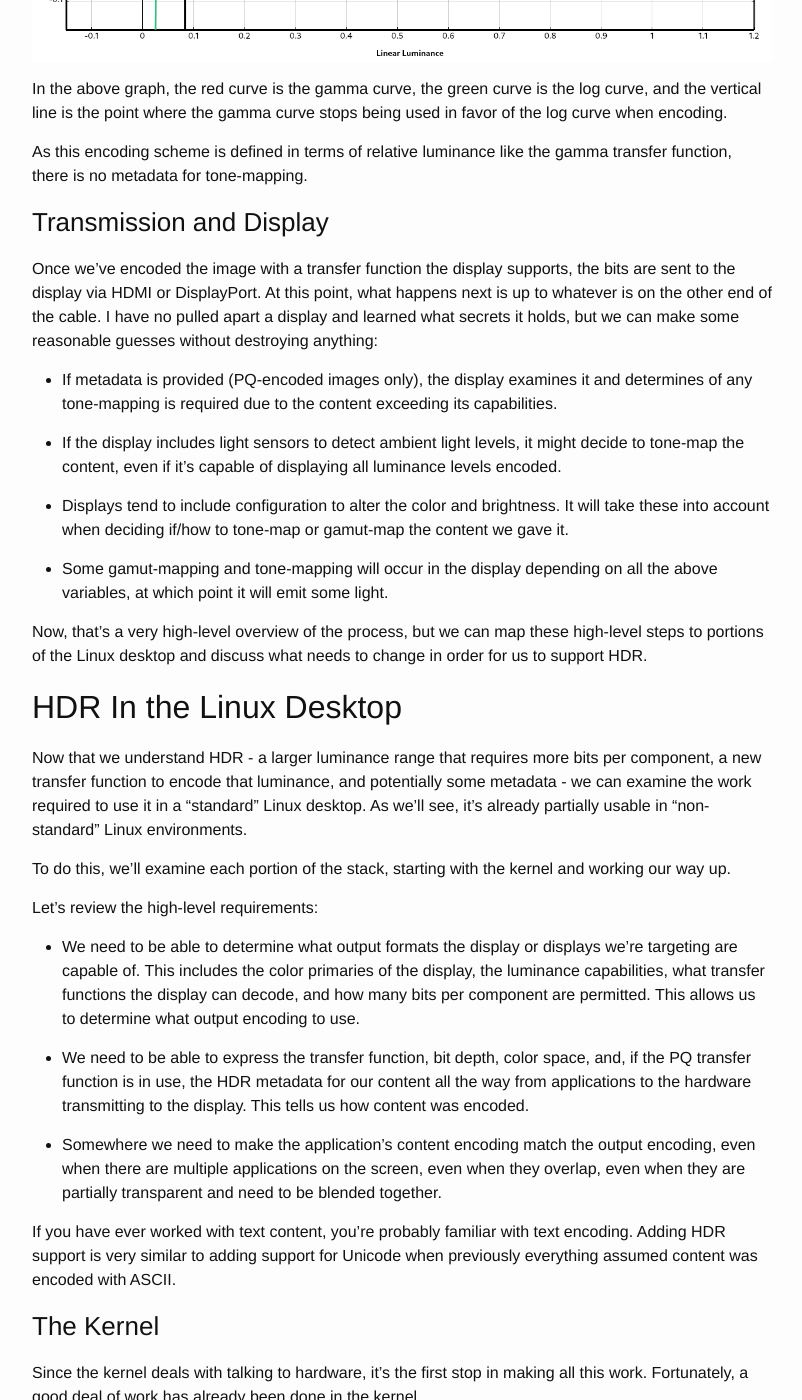
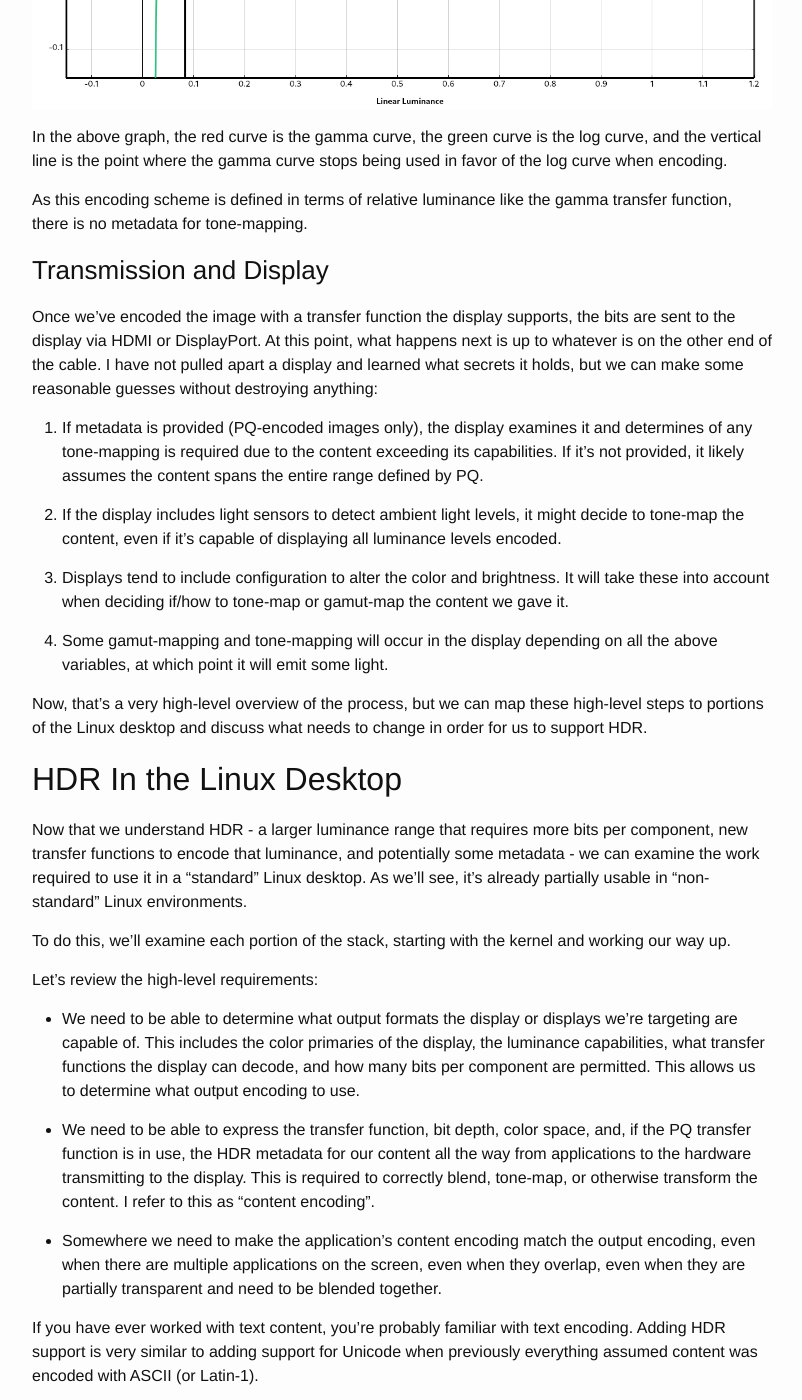
Before and after one commit to jeremycline/jcline.org, a Jekyll site: the page built from _posts/2021-03-17-hdr-in-linux-p1.md, in a window 1280 px wide and 1400 px high, scrolled down 14173 px. Shown: the whole window, without its empty margins (238-1040 px from the left). Built offline with Jekyll 4.4.1, drawn with Linux system fonts in a browser that asks for light colours; some of the changed text lies outside the part shown.

Commit message:
Add a tiny bit of polish to the blog post in preparation for publishing

```diff
--- a/_posts/2021-03-17-hdr-in-linux-p1.md
+++ b/_posts/2021-03-17-hdr-in-linux-p1.md
@@ -1,7 +1,7 @@
 ---
 layout: post
-title:  "HDR in Linux"
-date:   2021-04-09 14:32:38 -0400
+title:  "HDR in Linux: Part 1"
+date:   2021-04-30 15:05:08 -0400
 categories: blog fedora graphics hdr
 ---
 
@@ -14,7 +14,7 @@ covering it, but that there's a huge amount of material can be rather
 confusing. I thought it best to add more material that is probably also
 confusing, but may help me think through HDR better. The following content is
 likely wrong as I have no background in colorimetry, the human visual system,
-or graphics generally.
+or graphics generally. I'd love to hear what makes no sense.
 
 ## Background
 
@@ -432,20 +432,21 @@ Wikipedia page linked above.
 
 The perceptual quantizer transfer function is paired with metadata describing
 the image or images it is used to encode. This metadata is usually the primary
-colors of the display used to create the content (which red, green, and blue)
-as well as luminance statistics like the image's minimum, maximum, and average
-luminance. This metadata is particularly useful when the display used to create
-the content is not the same as the display used to view the content (movies, TV
-shows, etc).
+colors of the display used to create the content as well as luminance
+statistics like the image's minimum, maximum, and average luminance. This
+metadata allows consumers of the content to perform better tone-mapping and
+gamut-mapping since it describes the exact color volume of the content.
 
 The PQ curve supports encoding luminance up to 10,000 nits, but there are no
-consumers displays capable of that. Even professional displays built for
+consumers displays capable of that. The BT 2020 color space is much larger than
+displays are currently capable of. Even professional displays built for
 movie-making are well short of that, currently around 4,000 nits. This is still
 much higher than current consumer displays, so the metadata can be used to
-further tone-map the content from the levels the film studio used to the
-capabilities of the individual display. In the future, when consumer monitors
-become more capable, the same films will look better as they require less
-tone-mapping and the original intent can be more accurately rendered.
+tone-map and gamut-map the content from the capabilities of fancy display the
+film studio used to the capabilities of the individual display. In the future,
+when consumer monitors become more capable, the same films will look better as
+they require less tone-mapping and the original intent can be more accurately
+rendered.
 
 ##### The Hybrid Log-Gamma
 
@@ -477,24 +478,25 @@ gamma transfer function, there is no metadata for tone-mapping.
 
 Once we've encoded the image with a transfer function the display supports, the
 bits are sent to the display via HDMI or DisplayPort. At this point, what
-happens next is up to whatever is on the other end of the cable. I have no
+happens next is up to whatever is on the other end of the cable. I have not
 pulled apart a display and learned what secrets it holds, but we can make some
 reasonable guesses without destroying anything:
 
-- If metadata is provided (PQ-encoded images only), the display examines it and
+1. If metadata is provided (PQ-encoded images only), the display examines it and
   determines of any tone-mapping is required due to the content exceeding its
-  capabilities.
+  capabilities. If it's not provided, it likely assumes the content spans the
+  entire range defined by PQ.
 
-- If the display includes light sensors to detect ambient light levels, it
+2. If the display includes light sensors to detect ambient light levels, it
   might decide to tone-map the content, even if it's capable of displaying all
   luminance levels encoded.
 
-- Displays tend to include configuration to alter the color and brightness. It
-  will take these into account when deciding if/how to tone-map or gamut-map
-  the content we gave it.
+3. Displays tend to include configuration to alter the color and brightness. It
+   will take these into account when deciding if/how to tone-map or gamut-map
+   the content we gave it.
 
-- Some gamut-mapping and tone-mapping will occur in the display depending on all
-  the above variables, at which point it will emit some light.
+4. Some gamut-mapping and tone-mapping will occur in the display depending on all
+   the above variables, at which point it will emit some light.
 
 Now, that's a very high-level overview of the process, but we can map these
 high-level steps to portions of the Linux desktop and discuss what needs to
@@ -503,10 +505,10 @@ change in order for us to support HDR.
 ## HDR In the Linux Desktop
 
 Now that we understand HDR - a larger luminance range that requires more bits
-per component, a new transfer function to encode that luminance, and
-potentially some metadata - we can examine the work required to use it in a
-"standard" Linux desktop. As we'll see, it's already partially usable in
-"non-standard" Linux environments.
+per component, new transfer functions to encode that luminance, and potentially
+some metadata - we can examine the work required to use it in a "standard"
+Linux desktop. As we'll see, it's already partially usable in "non-standard"
+Linux environments.
 
 To do this, we'll examine each portion of the stack, starting with the kernel
 and working our way up.
@@ -521,8 +523,9 @@ Let's review the high-level requirements:
 
 - We need to be able to express the transfer function, bit depth, color space,
   and, if the PQ transfer function is in use, the HDR metadata for our content
-  all the way from applications to the hardware transmitting to the display. This
-  tells us how content was encoded.
+  all the way from applications to the hardware transmitting to the display.
+  This is required to correctly blend, tone-map, or otherwise transform the
+  content. I refer to this as "content encoding".
 
 - Somewhere we need to make the application's content encoding match the output
   encoding, even when there are multiple applications on the screen, even when
@@ -531,7 +534,7 @@ Let's review the high-level requirements:
 
 If you have ever worked with text content, you're probably familiar with text
 encoding. Adding HDR support is very similar to adding support for Unicode when
-previously everything assumed content was encoded with ASCII.
+previously everything assumed content was encoded with ASCII (or Latin-1).
 
 ### The Kernel
 
@@ -552,6 +555,8 @@ display we're preparing content for. We need to know:
   Unfortunately, at the moment much of this information might not be available.
 
 - The minimum luminance.
+
+- What types of content encoded are allowed.
 
 - The types of HDR metadata it supports. These fall into two categories:
   static and dynamic. Static metadata applies to the entire piece of media,
@@ -649,17 +654,25 @@ color space to the destination color space. When combined with a de-gamma LUT
 and gamma LUT, it can be used to efficiently decode, transform, and re-encode
 content for a particular color space.
 
+Note that both `CTM` and the look-up tables apply to a CRTC, which is
+problematic if we wish to use the hardware to blend planes together that have
+different content encoding.
+
 ##### Blending with Planes
 
 It is possible to have hardware blend ("composite") images together using
 [planes](https://www.kernel.org/doc/html/v5.11/gpu/drm-kms.html#plane-composition-properties).
 
-However, the documentation does not mention using the GAMMA_LUT or DEGAMMA_LUT
-to blend the content using linear, optical values so it is not clear what
-impact this feature has on color correctness.
+However, the documentation does not mention using the `GAMMA_LUT` or
+`DEGAMMA_LUT` to blend the content using linear, optical values so it is not
+clear what impact this feature has on color correctness, even when the planes
+being blended are all the in same color space.
 
-More work *may* be required here to use this feature when correct colors are a
-concern.
+More work is required here to use this feature when correct colors are a
+concern. Harry Wentland from AMD recently started a [discussion on API changes
+for
+planes](https://lore.kernel.org/dri-devel/20210426173852.484368-1-harry.wentland@amd.com/)
+which looks to address these shortcomings.
 
 ##### HDR Metadata
 
@@ -673,7 +686,6 @@ which corresponds to the static HDR metadata required for the HDR10 standard.
 
 Other standards that use dynamic metadata rather than static metadata include
 HDR10+ and Dolby Vision. More work is required here to support these standards.
-
 
 ### Wayland
 
@@ -693,7 +705,7 @@ the content encoding is. We need the equivalent of the `Content-Type` header
 used in email or HTTP. Unfortunately, the core Wayland protocols do not include
 a way for clients to express how the content has been encoded. Instead, it is
 assumed to be sRGB. This is a bit like assuming all text content in the world
-is ASCII. Depending on where you are in the world it's usually "right", but
+is ASCII. Depending on where you are in the world it is often "right", but
 there's a bunch of text out there that is not encoded with ASCII and it becomes
 unreadable unless encoding is explicitly taken into account everywhere.
 
@@ -723,9 +735,14 @@ capabilities.
 
 ### Mesa
 
-[EGL](https://www.khronos.org/registry/EGL/sdk/docs/man/html/eglCreatePlatformWindowSurface.xhtml) and [Vulkan](https://www.khronos.org/registry/vulkan/specs/1.2-extensions/html/vkspec.html#_wsi_swapchain) both include the color space and transfer function associated
-with surfaces. Additionally, both include extensions for expressing luminance
-details:
+Clients render their content with Mesa, and this is where the Wayland protocol
+changes are implemented on the client side.
+
+[EGL](https://www.khronos.org/registry/EGL/sdk/docs/man/html/eglCreatePlatformWindowSurface.xhtml)
+and
+[Vulkan](https://www.khronos.org/registry/vulkan/specs/1.2-extensions/html/vkspec.html#_wsi_swapchain)
+both include the color space and transfer function associated with surfaces.
+Additionally, both include extensions for expressing luminance details:
 [EXT_surface_SMPTE2086_metadata](https://www.khronos.org/registry/EGL/extensions/EXT/EGL_EXT_surface_SMPTE2086_metadata.txt)
 and
 [vkSetHdrMetadataEXT](https://www.khronos.org/registry/vulkan/specs/1.2-extensions/html/vkspec.html#_hdr_metadata).
@@ -739,10 +756,9 @@ Ville Syrjälä created a proof-of-concept branch back in 2017 to do this, and I
 recently to "work" with the latest Wayland protocol proposal. It needs more
 polish and, of course, a compositor to do something with the information.
 
-### Client Frameworks
+## Summary
 
-Tools on top of Mesa to create the content.
-
-### Media Libraries
-
-ffmpeg/gstreamer/etc that deals with encoded media.
+In this post we covered what HDR is and how it maps into the lower levels of
+the userspace graphical stack. In a follow-up post, I plan on covering the work
+necessary in [Mutter](https://gitlab.gnome.org/GNOME/mutter) to support HDR, as
+well as the work being done in Weston, Wayland's reference compositor.
```
